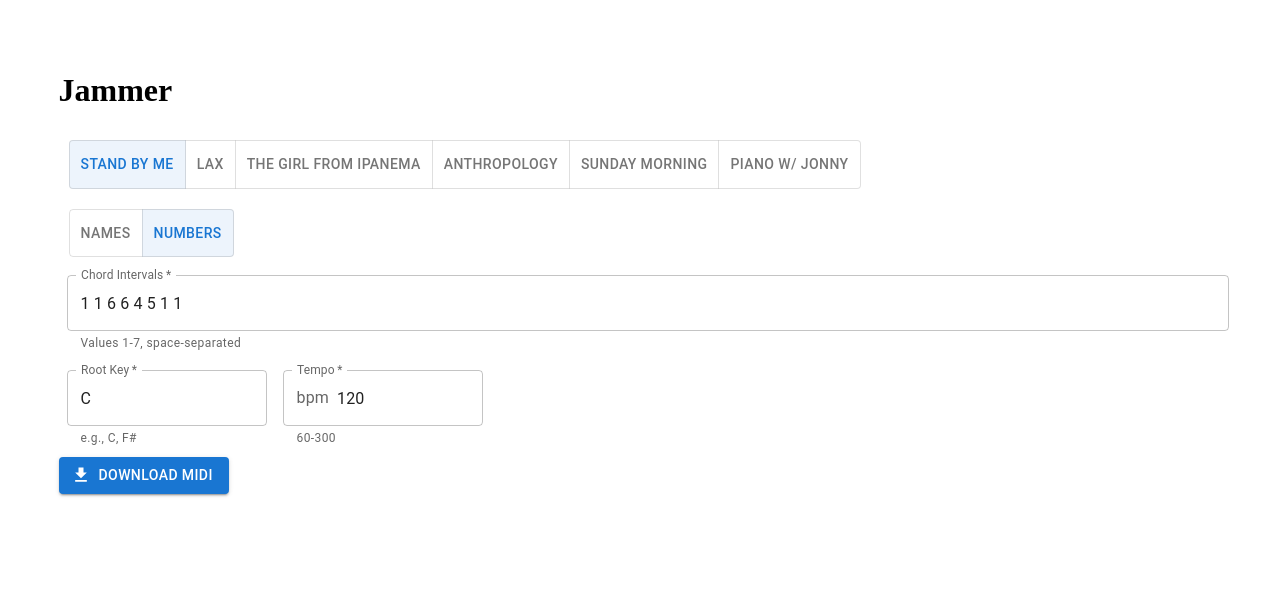
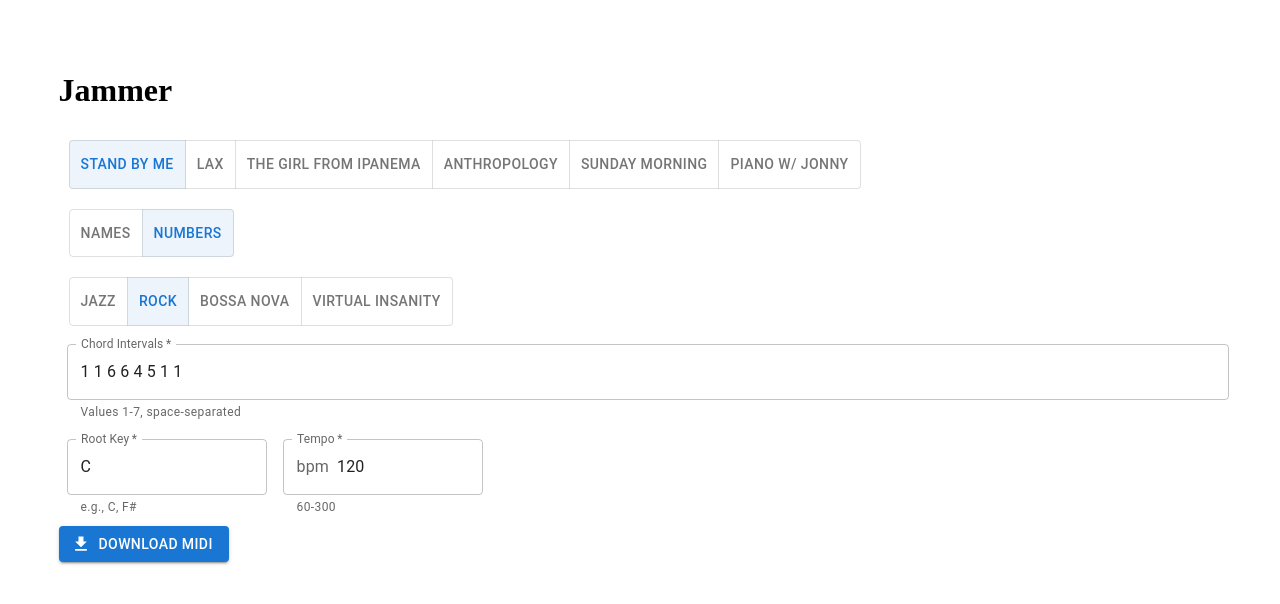
Before and after one commit to jackdreilly/jammer_web, a Next.js app: page / in a window 1280 px wide. Shown: the top 604 px of the page. Built offline with nearby package versions, Linux system fonts and the light colour scheme; no server answers.

Commit message:
feat: song style

```diff
--- a/pages/index.tsx
+++ b/pages/index.tsx
@@ -5,7 +5,7 @@ import {
   InputAdornment,
   TextField,
   ToggleButton,
-  ToggleButtonGroup
+  ToggleButtonGroup,
 } from "@mui/material";
 import download from "downloadjs";
 import React, { useState } from "react";
@@ -19,12 +19,20 @@ enum ChordType {
   chord_names = "chord_names",
 }
 
+enum SongStyle {
+  jazz = "jazz",
+  bossa_nova = "bossa_nova",
+  rock = "rock",
+  virtual_insanity = "virtual_insanity",
+}
+
 interface Song {
   name: string;
   key: string;
   chord_type: ChordType;
   progression: string;
   tempo: string;
+  style: SongStyle;
 }
 
 const songs: Song[] = [
@@ -34,6 +42,7 @@ const songs: Song[] = [
     chord_type: ChordType.chord_numbers,
     progression: "1 1 6 6 4 5 1 1",
     tempo: "120",
+    style: SongStyle.rock,
   },
   {
     name: "LAX",
@@ -41,6 +50,7 @@ const songs: Song[] = [
     chord_type: ChordType.chord_names,
     progression: "Dm7 G7 Cmaj7 A7b9",
     tempo: "128",
+    style: SongStyle.rock,
   },
   {
     name: "The Girl From Ipanema",
@@ -49,6 +59,7 @@ const songs: Song[] = [
     progression:
       "fmaj7 fmaj7 g13 g13 gm7 f#7b5 fmaj7 f#7b5 fmaj7 fmaj7 g13 g13 gm7 f#7b5 fmaj7 f#7b5 F#maj7 F#maj7 B9 B9 F#m7 F#m7 D9 D9 Gm7 Gm7 Eb9 Eb9 Am7 Abm7 Gm7 F#7b5 fmaj7 fmaj7 g13 g13 gm7 f#7b5 fmaj7 f#7b5",
     tempo: "130",
+    style: SongStyle.bossa_nova,
   },
   {
     name: "Anthropology",
@@ -57,13 +68,15 @@ const songs: Song[] = [
     progression:
       "Bb6 G7#5 | Cm7 F7 | Bbmaj7 Gm7 | Cm7 F7 | Fm7 Bb7 | Eb7 Ab7 | Dm7 G7b9 | Cm7 F7 | Bb6 G7#5 | Cm7 F7 | Bbmaj7 Gm7 | Cm7 F7 | Fm7 Bb7 | Eb7 Ab7 | Cm7 F7 | Bb6 | D7 | D7 | G7 | G7 | C7 | C7 | F7 | F7 | Bb6 G7#5 | Cm7 F7 | Bbmaj7 Gm7 | Cm7 F7 | Fm7 Bb7 | Eb7 Ab7 | Cm7 F7 | Bb6",
     tempo: "180",
+    style: SongStyle.jazz,
   },
   {
     name: "Sunday Morning",
     key: "C",
     chord_type: ChordType.chord_numbers,
-    progression: "2 5 1 1",
-    tempo: "176",
+    progression: "2 5 | 1 1",
+    tempo: "88",
+    style: SongStyle.virtual_insanity,
   },
   {
     name: "Piano w/ Jonny",
@@ -71,6 +84,7 @@ const songs: Song[] = [
     chord_type: ChordType.chord_numbers,
     progression: "1 2 3 4 5 6 7 8 8 7 6 5 4 3 2 1",
     tempo: "180",
+    style: SongStyle.jazz,
   },
 ];
 
@@ -97,10 +111,9 @@ export default function Home() {
               style={{ margin: "10px" }}
               color="primary"
               value={song.name}
-              onChange={(
-                event: React.MouseEvent<HTMLElement>,
-                song_name: string
-              ) => setSong(getSong(song_name))}
+              onChange={(_, song_name: string) =>
+                song_name && setSong(getSong(song_name))
+              }
               exclusive
             >
               {songs.map((song) => (
@@ -115,7 +128,8 @@ export default function Home() {
               style={{ margin: "10px" }}
               color="primary"
               value={song.chord_type}
-              onChange={() =>
+              onChange={(_, value) =>
+                value &&
                 setSong(
                   song.chord_type === ChordType.chord_numbers
                     ? getSong("LAX")
@@ -130,7 +144,24 @@ export default function Home() {
               </ToggleButton>
             </ToggleButtonGroup>
           </div>
-
+          <div>
+            <ToggleButtonGroup
+              style={{ margin: "10px" }}
+              color="primary"
+              value={song.style}
+              onChange={(_, value) =>
+                value && setSong({ ...song, style: value })
+              }
+              exclusive
+            >
+              <ToggleButton value="jazz">Jazz</ToggleButton>
+              <ToggleButton value="rock">Rock</ToggleButton>
+              <ToggleButton value="bossa_nova">Bossa Nova</ToggleButton>
+              <ToggleButton value="virtual_insanity">
+                Virtual Insanity
+              </ToggleButton>
+            </ToggleButtonGroup>
+          </div>
           <div>
             <TextField
               fullWidth={true}
@@ -184,18 +215,10 @@ export default function Home() {
           variant="contained"
           onClick={async () => {
             url.search = new URLSearchParams([
-              ...(song.chord_type === ChordType.chord_numbers
-                ? song.progression
-                    .split(" ")
-                    .map((x) => x.trim())
-                    .filter((x) => x)
-                    .map((x) => ["chord_numbers", x])
-                : []),
-              ...(song.chord_type === ChordType.chord_names
-                ? [["chord_names", song.progression]]
-                : []),
+              [song.chord_type, song.progression],
               ["key", song.key],
               ["tempo", song.tempo.toString()],
+              ["style", song.style.toString()],
             ]).toString();
             const response = await fetch(url.toString());
             if (response.status != 200) {
```
